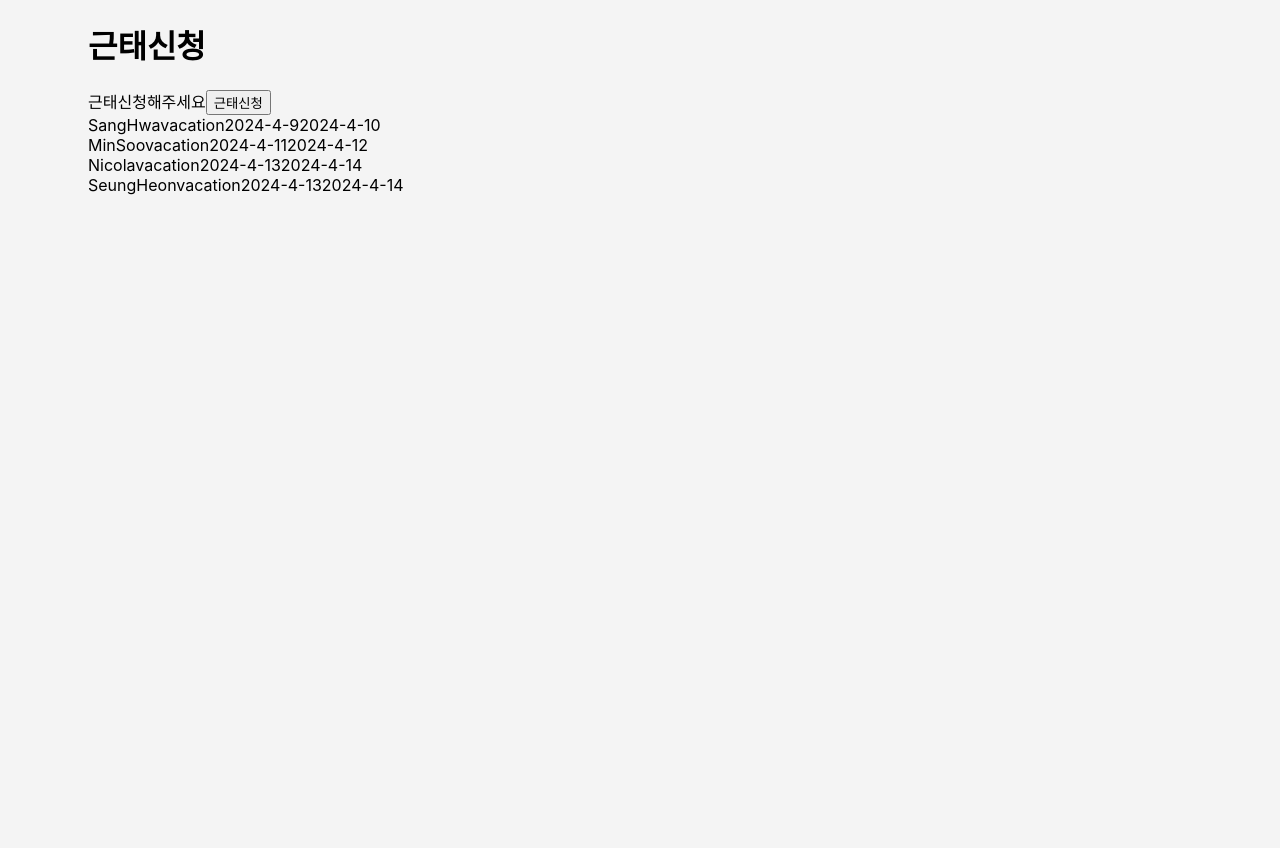
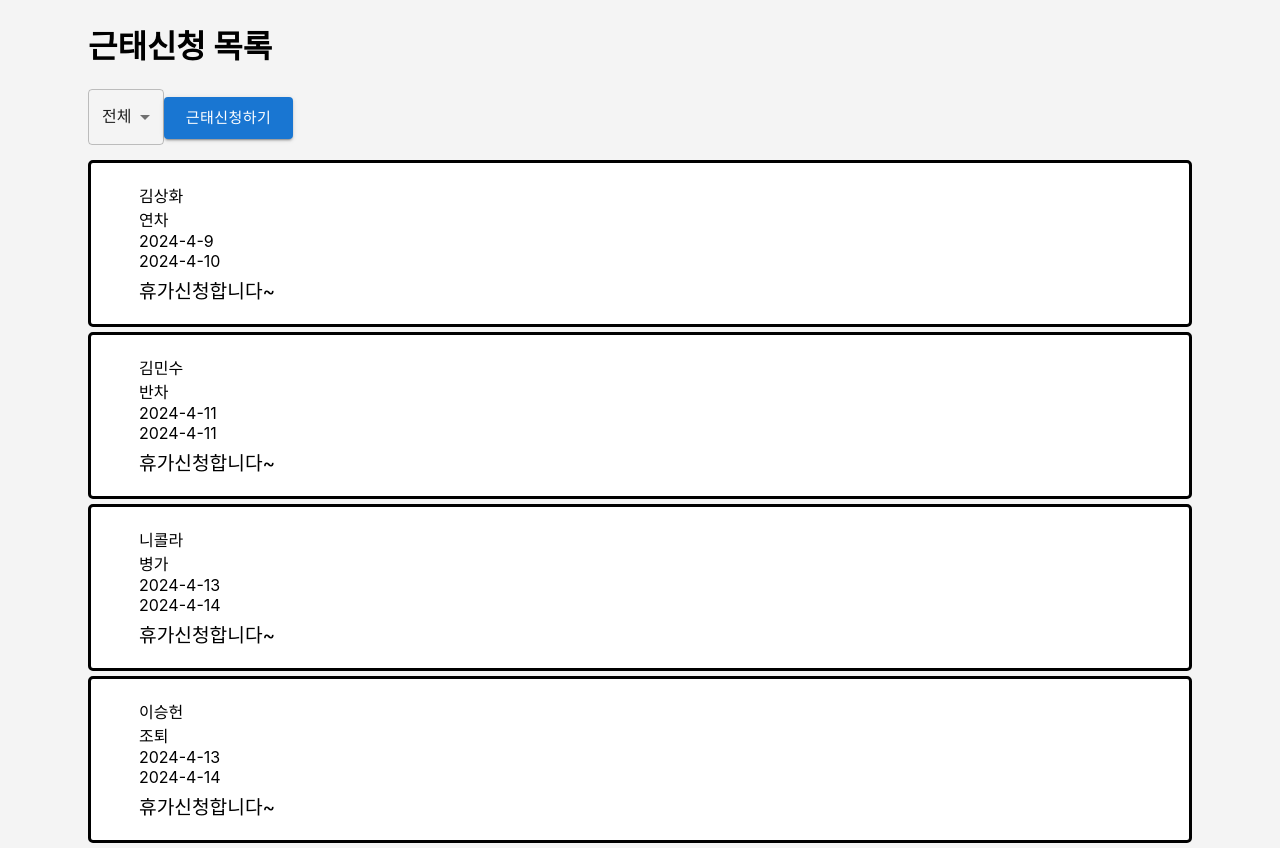
Before and after one commit to SSUDNG/toy1-group3, a React (Create React App) app: page /TAA in a window 1280 px wide. Before the commit the page ends 800 px from the top, so only its background shows below. Built offline with nearby package versions, Linux system fonts and the light colour scheme.

Commit message:
TAA filter

```diff
--- a/src/App.tsx
+++ b/src/App.tsx
@@ -2,6 +2,7 @@ import { Route, Routes } from "react-router-dom";
 import React from "react";
 import TAAListPage from "pages/TAAListPage";
 import MainPage from "./pages/MainPage";
+import Request from "./pages/RequestPage";
 
 function App() {
   return (
@@ -9,6 +10,7 @@ function App() {
       <Routes>
         <Route path="/" element={<MainPage />} />
         <Route path="/TAA" element={<TAAListPage />} />
+        <Route path="/R" element={<Request />} />
       </Routes>
     </div>
   );
--- /dev/null
+++ b/src/components/TAA.module.css
@@ -0,0 +1,30 @@
+/* CSSModule.module.css */
+.headerContainer{
+  margin-bottom: 15px;
+  display: flex;
+  justify-content: center;
+  gap:10px;
+}
+
+.selection{
+  width: 200px;
+}
+
+.itemContainer {
+  background-color: #fff;
+  padding: 20px;
+  border-radius: 5px;
+  border-color:black;
+  border-style: solid;
+  margin: 5px 0 5px 0;
+}
+
+.coreInfo {
+  display: flex;
+  gap: 10rem;
+}
+
+.contents {
+  margin-top: 5px;
+  font-size: 1.2rem;
+}
--- a/src/components/TAAHeader.tsx
+++ b/src/components/TAAHeader.tsx
@@ -1,12 +1,39 @@
-import { Container } from "@mui/material";
+import {
+  Container,
+  Button,
+  Select,
+  MenuItem,
+  SelectChangeEvent,
+} from "@mui/material";
 import React from "react";
+import styles from "./TAA.module.css";
 
-function TAAHeader() {
+interface TAAHeaderProps {
+  current: string;
+  onSelect: (type: string) => void;
+}
+
+function TAAHeader({ current, onSelect }: TAAHeaderProps) {
+  const selectType = (e: SelectChangeEvent) => {
+    onSelect(e.target.value);
+  };
+
   return (
-    <Container>
-      <h1>근태신청</h1>
-      <span>근태신청해주세요</span>
-      <button type="button">근태신청</button>
+    <Container className={styles.headerContainer}>
+      <h1>근태신청 목록</h1>
+
+      <Select value={current} onChange={selectType}>
+        <MenuItem value="전체">전체</MenuItem>
+        <MenuItem value="연차">연차</MenuItem>
+        <MenuItem value="반차">반차</MenuItem>
+        <MenuItem value="병가">병가</MenuItem>
+        <MenuItem value="조퇴">조퇴</MenuItem>
+        <MenuItem value="기타">기타</MenuItem>
+      </Select>
+
+      <Button variant="contained" size="large" className={styles.btn}>
+        근태신청하기
+      </Button>
     </Container>
   );
 }
--- a/src/components/TAAList.tsx
+++ b/src/components/TAAList.tsx
@@ -1,5 +1,6 @@
 import React from "react";
-import Container from "@mui/material/Container";
+import { Container } from "@mui/material";
+import styles from "./TAA.module.css";
 import { AttandanceInfo } from "./TypeDef";
 
 type TAAListProps = {
@@ -9,20 +10,21 @@ type TAAListProps = {
 export default function TAAList({ TAAdata }: TAAListProps) {
   return (
     <Container fixed>
-      <div>
-        {TAAdata.map((obj: AttandanceInfo) => (
-          <div key={obj.key}>
-            <span>{obj.name}</span>
-            <span>{obj.category}</span>
-            <span>
+      {TAAdata.map((obj: AttandanceInfo) => (
+        <Container key={obj.key} className={styles.itemContainer}>
+          <Container className={styles.coreInfo}>
+            <div>{obj.name}</div>
+            <div>{obj.category}</div>
+            <div>
               {obj.begin.year}-{obj.begin.month}-{obj.begin.day}
-            </span>
-            <span>
+            </div>
+            <div>
               {obj.end.year}-{obj.end.month}-{obj.end.day}
-            </span>
-          </div>
-        ))}
-      </div>
+            </div>
+          </Container>
+          <Container className={styles.contents}>{obj.comment}</Container>
+        </Container>
+      ))}
     </Container>
   );
 }
--- a/src/components/TypeDef.tsx
+++ b/src/components/TypeDef.tsx
@@ -10,4 +10,5 @@ export type AttandanceInfo = {
   category: string;
   begin: Date;
   end: Date;
+  comment: string;
 };
--- /dev/null
+++ b/src/global.d.ts
@@ -0,0 +1,4 @@
+declare module "*.css" {
+  const content: { [className: string]: string };
+  export = content;
+}
--- /dev/null
+++ b/src/pages/RequestPage/index.tsx
@@ -0,0 +1,122 @@
+import React, { useState } from "react";
+import {
+  Button,
+  TextField,
+  Select,
+  MenuItem,
+  FormControl,
+  InputLabel,
+  Grid,
+} from "@mui/material";
+import "./request.module.css";
+
+const Request: React.FunctionComponent = function Request() {
+  const [vacationType, setVacationType] = useState("");
+  const [startDate, setStartDate] = useState<Date | null>(null);
+  const [endDate, setEndDate] = useState<Date | null>(null);
+  const [reason, setReason] = useState("");
+  const [notes, setNotes] = useState("");
+
+  const handleSubmit = (event: React.FormEvent<HTMLFormElement>) => {
+    event.preventDefault();
+    console.log("근태신청 완료:", {
+      vacationType,
+      startDate,
+      endDate,
+      reason,
+      notes,
+    });
+  };
+
+  const handleReset = () => {
+    setVacationType("");
+    setStartDate(null);
+    setEndDate(null);
+    setReason("");
+    setNotes("");
+  };
+
+  return (
+    <form className="form-container" onSubmit={handleSubmit}>
+      <h1>부재 신청</h1>
+      <Grid className="grid-container" container spacing={2}>
+        <Grid item xs={12}>
+          <FormControl fullWidth>
+            <InputLabel>휴가 종류</InputLabel>
+            <Select
+              value={vacationType}
+              onChange={(e) => setVacationType(e.target.value as string)}
+            >
+              <MenuItem value="연차">연차</MenuItem>
+              <MenuItem value="반차">반차</MenuItem>
+              <MenuItem value="병가">병가</MenuItem>
+              <MenuItem value="조퇴">조퇴</MenuItem>
+              <MenuItem value="기타">기타</MenuItem>
+            </Select>
+          </FormControl>
+        </Grid>
+        <Grid item xs={6}>
+          <TextField
+            label="시작일"
+            type="date"
+            fullWidth
+            value={startDate?.toISOString().split("T")[0]}
+            onChange={(e) => setStartDate(new Date(e.target.value))}
+            InputLabelProps={{
+              shrink: true,
+            }}
+          />
+        </Grid>
+        <Grid item xs={6}>
+          <TextField
+            label="종료일"
+            type="date"
+            fullWidth
+            value={endDate?.toISOString().split("T")[0]}
+            onChange={(e) => setEndDate(new Date(e.target.value))}
+            InputLabelProps={{
+              shrink: true,
+            }}
+          />
+        </Grid>
+        <Grid item xs={12}>
+          <FormControl fullWidth>
+            <InputLabel>사유</InputLabel>
+            <Select
+              value={reason}
+              onChange={(e) => setReason(e.target.value as string)}
+            >
+              <MenuItem value="휴가">연차</MenuItem>
+              <MenuItem value="병원방문">반차</MenuItem>
+              <MenuItem value="개인사유">병가</MenuItem>
+              <MenuItem value="비상">조퇴</MenuItem>
+              <MenuItem value="기타">기타</MenuItem>
+            </Select>
+          </FormControl>
+        </Grid>
+        <Grid item xs={12}>
+          <TextField
+            label="추가 정보"
+            fullWidth
+            multiline
+            rows={4}
+            value={notes}
+            onChange={(e) => setNotes(e.target.value)}
+          />
+        </Grid>
+        <Grid item xs={6}>
+          <Button variant="contained" color="primary" type="submit">
+            신청하기
+          </Button>
+        </Grid>
+        <Grid item xs={6}>
+          <Button variant="contained" color="secondary" onClick={handleReset}>
+            취소하기
+          </Button>
+        </Grid>
+      </Grid>
+    </form>
+  );
+};
+
+export default Request;
--- /dev/null
+++ b/src/pages/RequestPage/request.module.css
@@ -0,0 +1,15 @@
+.form-container {
+  padding: 20px;
+  max-width: 1000px;
+  margin: 0 auto;
+}
+
+.form-container .MuiFormControl-root,
+.form-container .MuiTextField-root {
+  width: 100%;
+  margin-bottom: 20px;
+}
+
+.form-container .MuiFormControl-root .MuiSelect-root {
+  width: 100%;
+}
--- a/src/pages/TAAListPage/index.tsx
+++ b/src/pages/TAAListPage/index.tsx
@@ -1,45 +1,54 @@
-import React from "react";
+import React, { useState } from "react";
 import Container from "@mui/material/Container";
 import { AttandanceInfo } from "components/TypeDef";
 import TAAHeader from "../../components/TAAHeader";
 import TAAList from "../../components/TAAList";
 
 function TAAListPage() {
+  const [selectedVacation, setSelectedVacation] = useState<string>("전체");
   const attendanceData: AttandanceInfo[] = [
     {
-      name: "SangHwa",
+      name: "김상화",
       key: 1,
-      category: "vacation",
+      category: "연차",
       begin: { year: 2024, month: 4, day: 9 },
       end: { year: 2024, month: 4, day: 10 },
+      comment: "휴가신청합니다~",
     },
     {
-      name: "MinSoo",
+      name: "김민수",
       key: 2,
-      category: "vacation",
+      category: "반차",
       begin: { year: 2024, month: 4, day: 11 },
-      end: { year: 2024, month: 4, day: 12 },
+      end: { year: 2024, month: 4, day: 11 },
+      comment: "휴가신청합니다~",
     },
     {
-      name: "Nicola",
+      name: "니콜라",
       key: 3,
-      category: "vacation",
+      category: "병가",
       begin: { year: 2024, month: 4, day: 13 },
       end: { year: 2024, month: 4, day: 14 },
+      comment: "휴가신청합니다~",
     },
     {
-      name: "SeungHeon",
+      name: "이승헌",
       key: 4,
-      category: "vacation",
+      category: "조퇴",
       begin: { year: 2024, month: 4, day: 13 },
       end: { year: 2024, month: 4, day: 14 },
+      comment: "휴가신청합니다~",
     },
   ];
+  const selectedData =
+    selectedVacation !== "전체"
+      ? attendanceData.filter((info) => info.category === selectedVacation)
+      : attendanceData;
 
   return (
     <Container>
-      <TAAHeader />
-      <TAAList TAAdata={attendanceData} />
+      <TAAHeader current={selectedVacation} onSelect={setSelectedVacation} />
+      <TAAList TAAdata={selectedData} />
     </Container>
   );
 }
```
